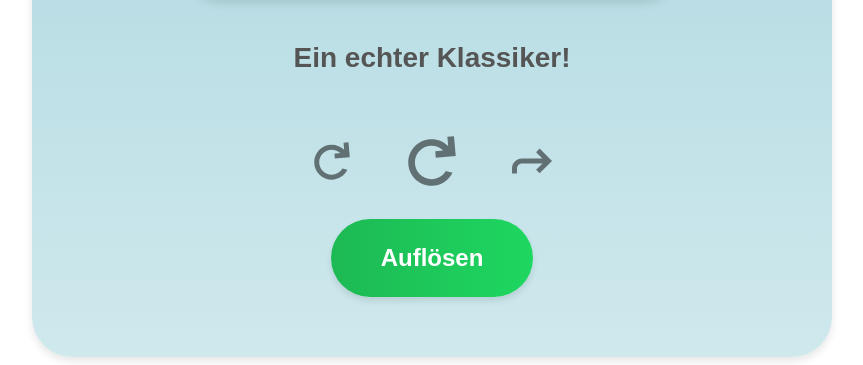
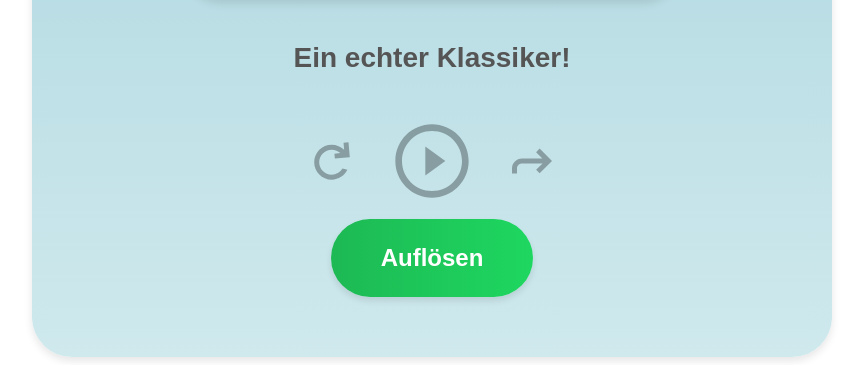
Before and after one commit to fynn2301/hipster-game, a Django app: template django_app/game/templates/music_player.html in a window 1280 px wide. Shown: the part 443-808 px from the top of the page, without its empty margins (208-1071 px from the left). Run offline with Django 5.2, Linux system fonts and the light colour scheme; the template is opened without the code that fills it: most values are stand-ins (such as "Sample title", 1, 10 or a date in 2020); grey boxes marked "Sample" are stand-in pictures; some libraries are stand-ins or nearby versions.

Commit message:
loading of player working

```diff
--- a/django_app/game/templates/music_player.html
+++ b/django_app/game/templates/music_player.html
@@ -2,6 +2,8 @@
 <html lang="en">
 <style>
 /* Base container styles */
+
+
 .container {
     text-align: center;
     background: linear-gradient(to bottom, #a1d0dc, #cfe9ed);
@@ -117,7 +119,7 @@ canvas {
     word-wrap: break-word;
 }
 .action-button-disabled {
-    opacity: 0.5;
+    opacity: 0.3;
     pointer-events: none; /* Prevent any interaction */
     cursor: not-allowed;
 }
@@ -181,8 +183,10 @@ canvas {
                     <img src="{% static 'icons/repeat.svg' %}" alt="Repeat">
                 </button>
                 <button id="play-pause-button" class="action-button action-button-disabled" data-action="play_pause" disabled>
-                    <img id="play-pause-icon" src="{% static 'icons/repeat.svg' %}" alt="Play">
+                    <img id="play-pause-icon" src="{% static 'icons/play.svg' %}" alt="Play">
                 </button>
+                </button>
+
                 <button id="next-song-button" class="action-button action-button-disabled" data-action="next_song" disabled>
                     <img src="{% static 'icons/next.svg' %}" alt="Next Song">
                 </button>
@@ -360,7 +364,7 @@ canvas {
     updateUI(currentSong); // Start with pixelated image and the initially chosen random phrase
     let player;
     window.onSpotifyWebPlaybackSDKReady = () => {
-        const token = "{{ spotify_access_token }}"; // Make sure you pass this token from Django context
+        const token = "{{ spotify_access_token }}";
 
         player = new Spotify.Player({
             name: 'Web Playback SDK Player',
@@ -370,6 +374,7 @@ canvas {
 
         player.addListener('ready', ({ device_id }) => {
             console.log('Ready with Device ID', device_id);
+
             // Send the device_id to the server
             $.ajax({
                 url: "{% url 'store_device_id' %}",
@@ -377,6 +382,10 @@ canvas {
                 data: {
                     device_id: device_id,
                     csrfmiddlewaretoken: "{{ csrf_token }}"
+                },
+                beforeSend: function () {
+                    // Show loading spinner and disable play-pause button
+                    $("#play-pause-button").addClass("action-button-disabled").prop("disabled", true);
                 },
                 success: function(response) {
                     console.log("AJAX success callback triggered", response);
@@ -387,12 +396,16 @@ canvas {
                         $("#repeat-button").removeClass("action-button-disabled").prop("disabled", false);
                         $("#next-song-button").removeClass("action-button-disabled").prop("disabled", false);
 
-                        const iconPath = "{% static 'icons/play.svg' %}";
-                        $("#play-pause-icon").attr("src", iconPath);
+                        // Show play icon and hide spinner
+                        $("#play-pause-icon").attr("src", "{% static 'icons/play.svg' %}").show();
                     }
                 },
                 error: function(xhr) {
                     console.error("Error storing device ID: ", xhr.responseText);
+                    alert("Failed to connect to Spotify. Please try again.");
+
+                    // Revert UI changes on error
+                    $("#loading-spinner").hide();
                 }
             });
         });
@@ -405,6 +418,7 @@ canvas {
     };
 
 
+
 </script>
 
 </body>
```
Also changed, not shown: django_app/db.sqlite3.
